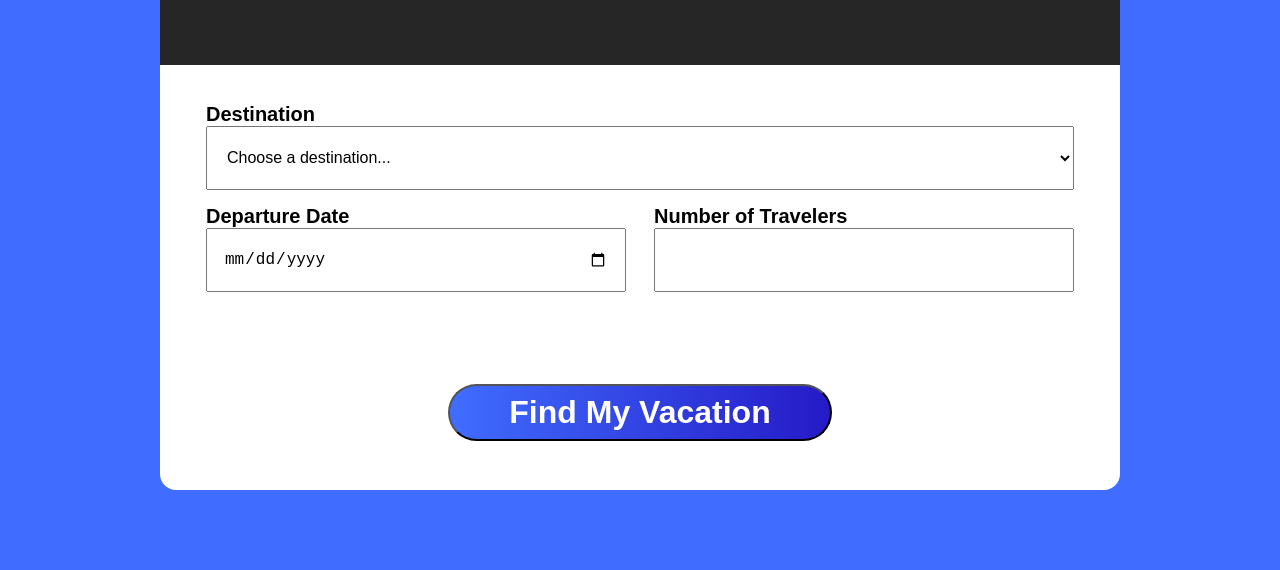
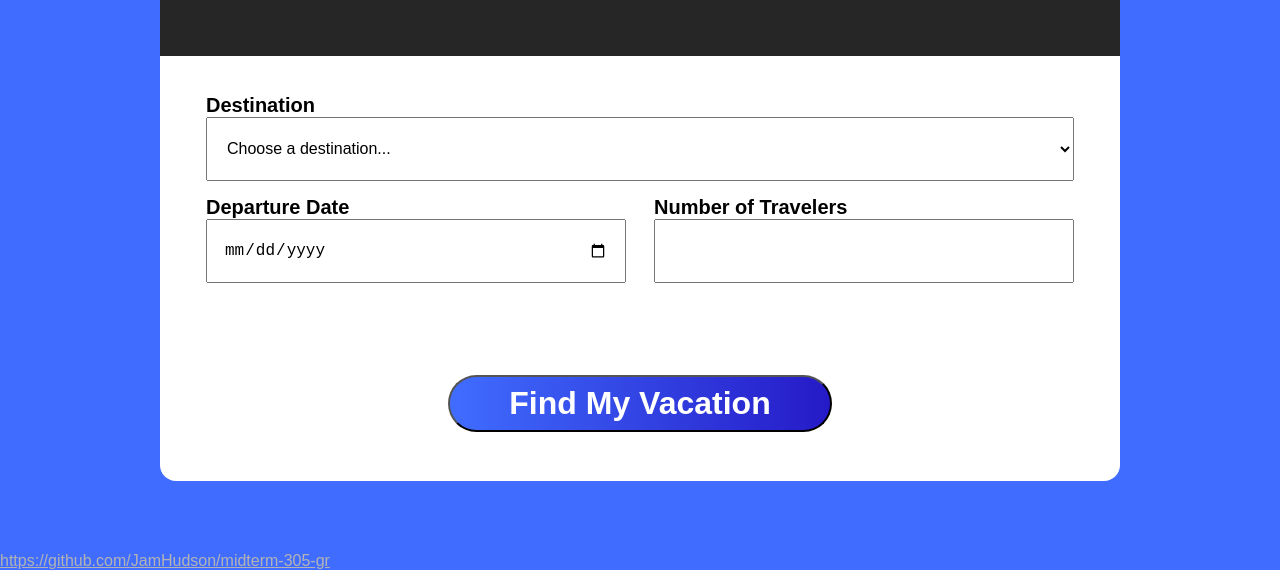
Before and after one commit to JamHudson/midterm-305-gr, a website: page views/home.html in a window 1280 px wide. Shown: the part 230-800 px from the top of the page. Drawn offline with Linux system fonts and the light colour scheme; files that its build step writes are made by us from their sources; files whose address does not match are found by name.

Commit message:
Footer with repository

```diff
--- a/public/css/styles.css
+++ b/public/css/styles.css
@@ -10,6 +10,7 @@
 body {
     background-color: var(--background-color);
     display: flex;
+    flex-direction: column;
     height: 100vh;
     /* This was confusing to figure out */
     margin: 0;
@@ -96,6 +97,14 @@ button:hover {
     text-decoration: underline;
 }
 
+footer a {
+    color: hsl(0 0% 70);
+}
+
+footer a:hover {
+    color: hsl(0 0% 100);
+}
+
 @media only screen and (min-width: 680px) {
     form {
         grid-template: 1fr 1fr/ 1fr 1fr;
--- a/views/home.html
+++ b/views/home.html
@@ -43,7 +43,9 @@
         </form>
         <button type="submit" form="booking-form" id="submit-button">Find My Vacation</button>
     </main>
-
+    <footer>
+        <a href="https://github.com/JamHudson/midterm-305-gr">https://github.com/JamHudson/midterm-305-gr</a>
+    </footer>
 </body>
 
 </html>
```
